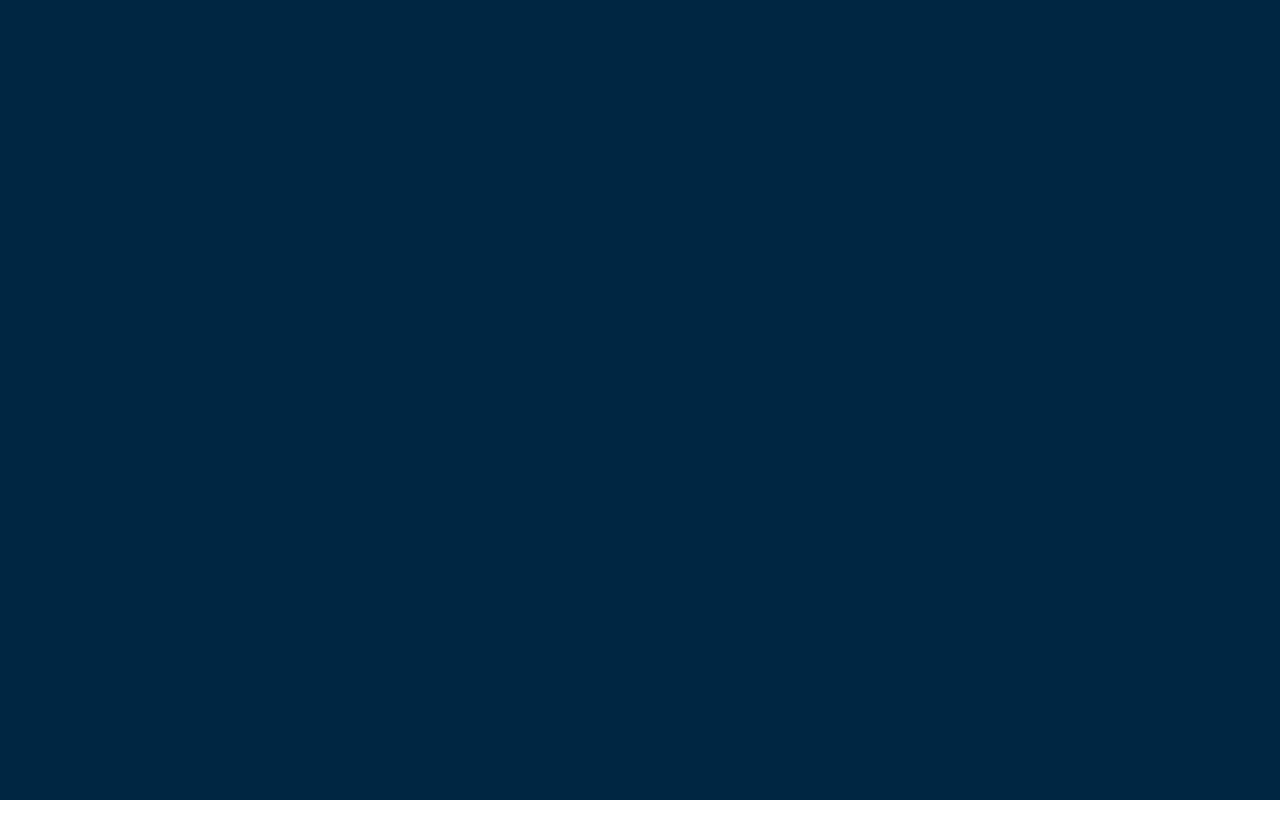
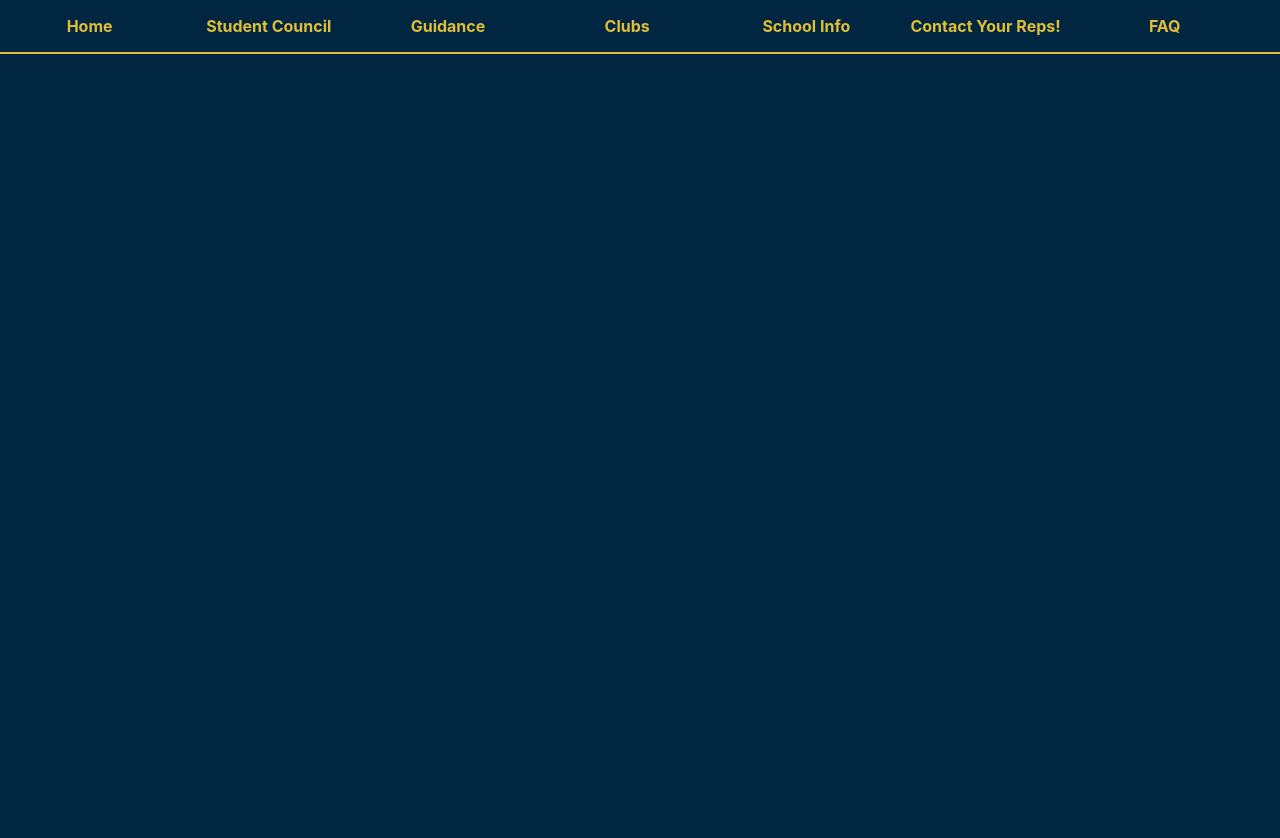
Before and after one commit to Coding-Club-AMHS/amac-app, a Next.js app: page /faq in a window 1280 px wide. Shown: the top 838 px of the page. Before the commit the page ends 800 px from the top, so only its background shows below. Built offline with nearby package versions, Linux system fonts and the light colour scheme.

Commit message:
added menu

```diff
--- a/components/Menu.js
+++ b/components/Menu.js
@@ -1,14 +1,28 @@
-import React from 'react';
+import React, { useState } from 'react';
 import StyledMenu from '../styles/Menu.styled';
 
 const Menu = () => {
-    return(
+    const [dropdown, setDropDown] = useState(false);
+    const toggleDropdown = () => {
+        setDropDown(!dropdown);
+    }
+    return (
         <StyledMenu>
             <a href='/'>Home</a>
             <a href='/stuco'>Student Council</a>
             <a href='/guidance'>Guidance</a>
             <a href='/clubs'>Clubs</a>
-            <a href='/school-info'>School Information</a>
+            <div onMouseEnter={() => toggleDropdown()} onMouseLeave={() => toggleDropdown()}>
+                <a href='/school-info' className="dropdown">School Info</a>
+                {
+                    dropdown ?
+                        <div className="school-dropdown">
+                            <a href='/school-info/covid-info'>COVID Information</a>
+                            <a href='/school-info/links'>Frequently Accessed Links</a>
+                        </div>
+                        :null
+                }
+            </div>
             <a href='/contact-reps'>Contact Your Reps!</a>
             <a href='/faq'>FAQ</a>
 
--- a/pages/clubs.js
+++ b/pages/clubs.js
@@ -1,4 +1,5 @@
 import Head from 'next/head'
+import Menu from '../components/Menu'
 
 export default function Clubs() {
   return (
@@ -8,6 +9,7 @@ export default function Clubs() {
         <link rel="icon" href="/favicon.ico" />
       </Head>
 
+      <Menu />
       <main>
 
       </main>
--- a/pages/contact-reps.js
+++ b/pages/contact-reps.js
@@ -1,4 +1,5 @@
 import Head from 'next/head'
+import Menu from '../components/Menu'
 
 export default function ContactReps() {
   return (
@@ -8,6 +9,7 @@ export default function ContactReps() {
         <link rel="icon" href="/favicon.ico" />
       </Head>
 
+      <Menu />
       <main>
 
       </main>
--- a/pages/faq.js
+++ b/pages/faq.js
@@ -1,4 +1,5 @@
 import Head from 'next/head'
+import Menu from '../components/Menu'
 
 export default function Faq() {
   return (
@@ -8,6 +9,7 @@ export default function Faq() {
         <link rel="icon" href="/favicon.ico" />
       </Head>
 
+      <Menu />
       <main>
 
       </main>
--- a/pages/guidance.js
+++ b/pages/guidance.js
@@ -1,4 +1,5 @@
 import Head from 'next/head'
+import Menu from '../components/Menu'
 
 export default function Guidance() {
   return (
@@ -8,6 +9,7 @@ export default function Guidance() {
         <link rel="icon" href="/favicon.ico" />
       </Head>
 
+      <Menu />
       <main>
 
       </main>
--- a/pages/school-info/covid-info.js
+++ b/pages/school-info/covid-info.js
@@ -1,4 +1,5 @@
 import Head from 'next/head'
+import Menu from '../../components/Menu'
 
 export default function CovidInfo() {
   return (
@@ -7,7 +8,7 @@ export default function CovidInfo() {
         <title>COVID Information</title>
         <link rel="icon" href="/favicon.ico" />
       </Head>
-
+      <Menu />
       <main>
 
       </main>
--- a/pages/school-info/index.js
+++ b/pages/school-info/index.js
@@ -1,4 +1,5 @@
 import Head from 'next/head'
+import Menu from '../../components/Menu'
 
 export default function SchoolInfo() {
   return (
@@ -8,6 +9,7 @@ export default function SchoolInfo() {
         <link rel="icon" href="/favicon.ico" />
       </Head>
 
+      <Menu />
       <main>
 
       </main>
--- a/pages/school-info/links.js
+++ b/pages/school-info/links.js
@@ -1,4 +1,5 @@
 import Head from 'next/head'
+import Menu from '../../components/Menu'
 
 export default function Links() {
   return (
@@ -8,6 +9,7 @@ export default function Links() {
         <link rel="icon" href="/favicon.ico" />
       </Head>
 
+      <Menu />
       <main>
 
       </main>
--- a/pages/stuco.js
+++ b/pages/stuco.js
@@ -1,4 +1,5 @@
 import Head from 'next/head'
+import Menu from '../components/Menu'
 
 export default function Stuco() {
   return (
@@ -8,6 +9,7 @@ export default function Stuco() {
         <link rel="icon" href="/favicon.ico" />
       </Head>
 
+      <Menu />
       <main>
 
       </main>
--- a/styles/Menu.styled.js
+++ b/styles/Menu.styled.js
@@ -8,17 +8,33 @@ const StyledMenu = styled.nav`
     display: flex;
     flex-direction: row;
     padding-top: 2vh;
+    padding-bottom: 2vh;
+    border-bottom: solid 2px;
     font-weight: bold;
 
-    a {
-        margin: auto;
-
+    * {
+        width: 14vw;
+        text-align:center;
     }
 
     a:hover {
         opacity: 0.5;
     }
 
+    .dropdown:hover {
+
+    }
+
+    .school-dropdown {
+        width: 14vw;
+        display: flex;
+        flex-direction:column;
+    }
+
+    .school-dropdown a {
+        align-self: left;
+    }
+
 `
 
 export default StyledMenu;
--- a/styles/globals.css
+++ b/styles/globals.css
@@ -7,12 +7,10 @@ body {
 }
 
 main {
-  background-color: #002642;
   color: #E0BE36;
   min-width: 80vw;
   min-height: 100vh;
   padding: 2%;
-
 }
 a {
   color: inherit;
@@ -20,6 +18,7 @@ a {
 }
 
 * {
+  background-color: #002642;
   margin-top: 0px;
   box-sizing: border-box;
 }
```
